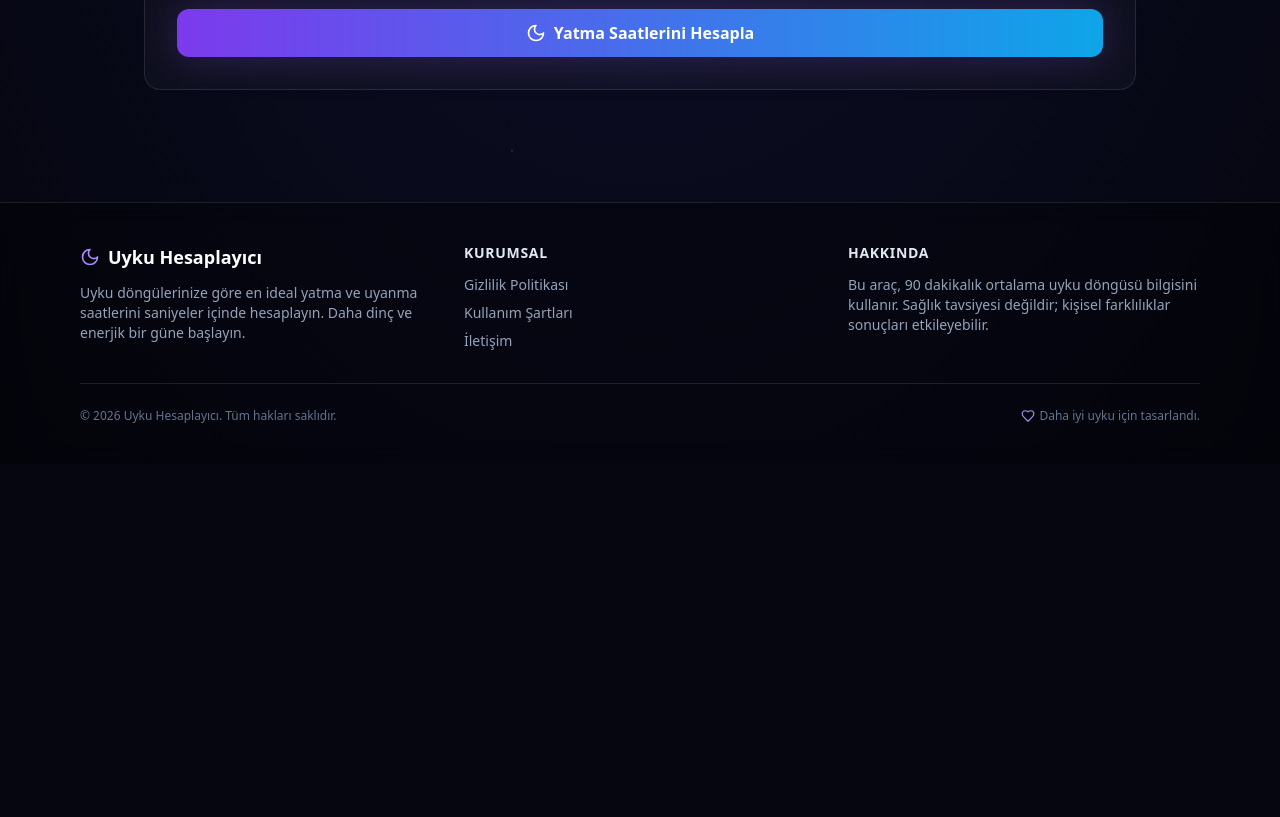
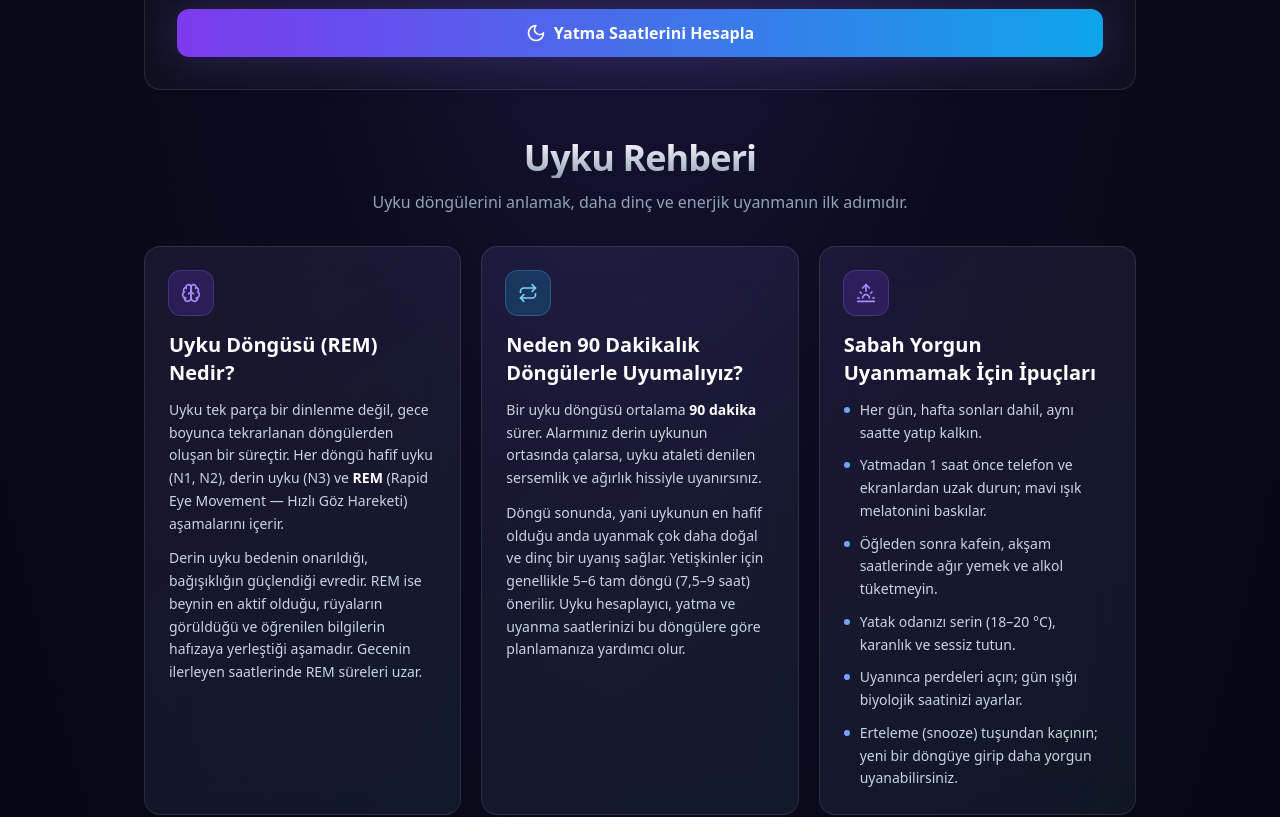
Before and after one commit to Bertrvga/sleep-calculator, a Next.js app: page / in a window 1280 px wide. Shown: the part 580-1397 px from the top of the page. Before the commit the page ends 1044 px from the top, so only its background shows below. Built offline with nearby package versions, Linux system fonts and the light colour scheme.

Commit message:
Favicon ve SEO rehber bolumu eklendi

```diff
--- a/app/page.tsx
+++ b/app/page.tsx
@@ -1,5 +1,11 @@
 import SleepCalculator from "@/components/SleepCalculator";
+import SleepGuide from "@/components/SleepGuide";
 
 export default function HomePage() {
-  return <SleepCalculator />;
+  return (
+    <>
+      <SleepCalculator />
+      <SleepGuide />
+    </>
+  );
 }
--- /dev/null
+++ b/components/SleepGuide.tsx
@@ -0,0 +1,99 @@
+import { Brain, Repeat, Sunrise } from "lucide-react";
+
+export default function SleepGuide() {
+  return (
+    <section
+      aria-labelledby="sleep-guide-title"
+      className="pb-12 sm:pb-16"
+    >
+      <div className="mb-8 text-center">
+        <h2
+          id="sleep-guide-title"
+          className="bg-gradient-to-b from-white to-slate-400 bg-clip-text text-3xl font-bold tracking-tight text-transparent sm:text-4xl"
+        >
+          Uyku Rehberi
+        </h2>
+        <p className="mx-auto mt-3 max-w-2xl text-balance text-slate-400">
+          Uyku döngülerini anlamak, daha dinç ve enerjik uyanmanın ilk adımıdır.
+        </p>
+      </div>
+
+      <div className="grid gap-5 lg:grid-cols-3">
+        {/* REM */}
+        <article className="glass-card bg-card-gradient p-6 transition hover:-translate-y-0.5 hover:shadow-glow">
+          <div className="mb-4 inline-flex h-11 w-11 items-center justify-center rounded-xl bg-moon-600/20 ring-1 ring-moon-500/40">
+            <Brain className="h-5 w-5 text-moon-400" />
+          </div>
+          <h3 className="mb-3 text-xl font-semibold text-white">
+            Uyku Döngüsü (REM) Nedir?
+          </h3>
+          <div className="space-y-3 text-sm leading-relaxed text-slate-300">
+            <p>
+              Uyku tek parça bir dinlenme değil, gece boyunca tekrarlanan
+              döngülerden oluşan bir süreçtir. Her döngü hafif uyku (N1, N2),
+              derin uyku (N3) ve <strong className="text-white">REM</strong>{" "}
+              (Rapid Eye Movement — Hızlı Göz Hareketi) aşamalarını içerir.
+            </p>
+            <p>
+              Derin uyku bedenin onarıldığı, bağışıklığın güçlendiği evredir.
+              REM ise beynin en aktif olduğu, rüyaların görüldüğü ve öğrenilen
+              bilgilerin hafızaya yerleştiği aşamadır. Gecenin ilerleyen
+              saatlerinde REM süreleri uzar.
+            </p>
+          </div>
+        </article>
+
+        {/* 90 minutes */}
+        <article className="glass-card bg-card-gradient p-6 transition hover:-translate-y-0.5 hover:shadow-glow">
+          <div className="mb-4 inline-flex h-11 w-11 items-center justify-center rounded-xl bg-star-500/20 ring-1 ring-star-400/40">
+            <Repeat className="h-5 w-5 text-star-300" />
+          </div>
+          <h3 className="mb-3 text-xl font-semibold text-white">
+            Neden 90 Dakikalık Döngülerle Uyumalıyız?
+          </h3>
+          <div className="space-y-3 text-sm leading-relaxed text-slate-300">
+            <p>
+              Bir uyku döngüsü ortalama <strong className="text-white">90 dakika</strong>{" "}
+              sürer. Alarmınız derin uykunun ortasında çalarsa, uyku ataleti
+              denilen sersemlik ve ağırlık hissiyle uyanırsınız.
+            </p>
+            <p>
+              Döngü sonunda, yani uykunun en hafif olduğu anda uyanmak çok daha
+              doğal ve dinç bir uyanış sağlar. Yetişkinler için genellikle 5–6
+              tam döngü (7,5–9 saat) önerilir. Uyku hesaplayıcı, yatma ve
+              uyanma saatlerinizi bu döngülere göre planlamanıza yardımcı olur.
+            </p>
+          </div>
+        </article>
+
+        {/* Tips */}
+        <article className="glass-card bg-card-gradient p-6 transition hover:-translate-y-0.5 hover:shadow-glow">
+          <div className="mb-4 inline-flex h-11 w-11 items-center justify-center rounded-xl bg-moon-600/20 ring-1 ring-moon-500/40">
+            <Sunrise className="h-5 w-5 text-moon-400" />
+          </div>
+          <h3 className="mb-3 text-xl font-semibold text-white">
+            Sabah Yorgun Uyanmamak İçin İpuçları
+          </h3>
+          <ul className="space-y-2.5 text-sm leading-relaxed text-slate-300">
+            {[
+              "Her gün, hafta sonları dahil, aynı saatte yatıp kalkın.",
+              "Yatmadan 1 saat önce telefon ve ekranlardan uzak durun; mavi ışık melatonini baskılar.",
+              "Öğleden sonra kafein, akşam saatlerinde ağır yemek ve alkol tüketmeyin.",
+              "Yatak odanızı serin (18–20 °C), karanlık ve sessiz tutun.",
+              "Uyanınca perdeleri açın; gün ışığı biyolojik saatinizi ayarlar.",
+              "Erteleme (snooze) tuşundan kaçının; yeni bir döngüye girip daha yorgun uyanabilirsiniz.",
+            ].map((tip) => (
+              <li key={tip} className="flex gap-2.5">
+                <span
+                  className="mt-2 h-1.5 w-1.5 shrink-0 rounded-full bg-gradient-to-r from-moon-400 to-star-400"
+                  aria-hidden="true"
+                />
+                <span>{tip}</span>
+              </li>
+            ))}
+          </ul>
+        </article>
+      </div>
+    </section>
+  );
+}
```
Also changed, not shown: app/icon.svg (added).
